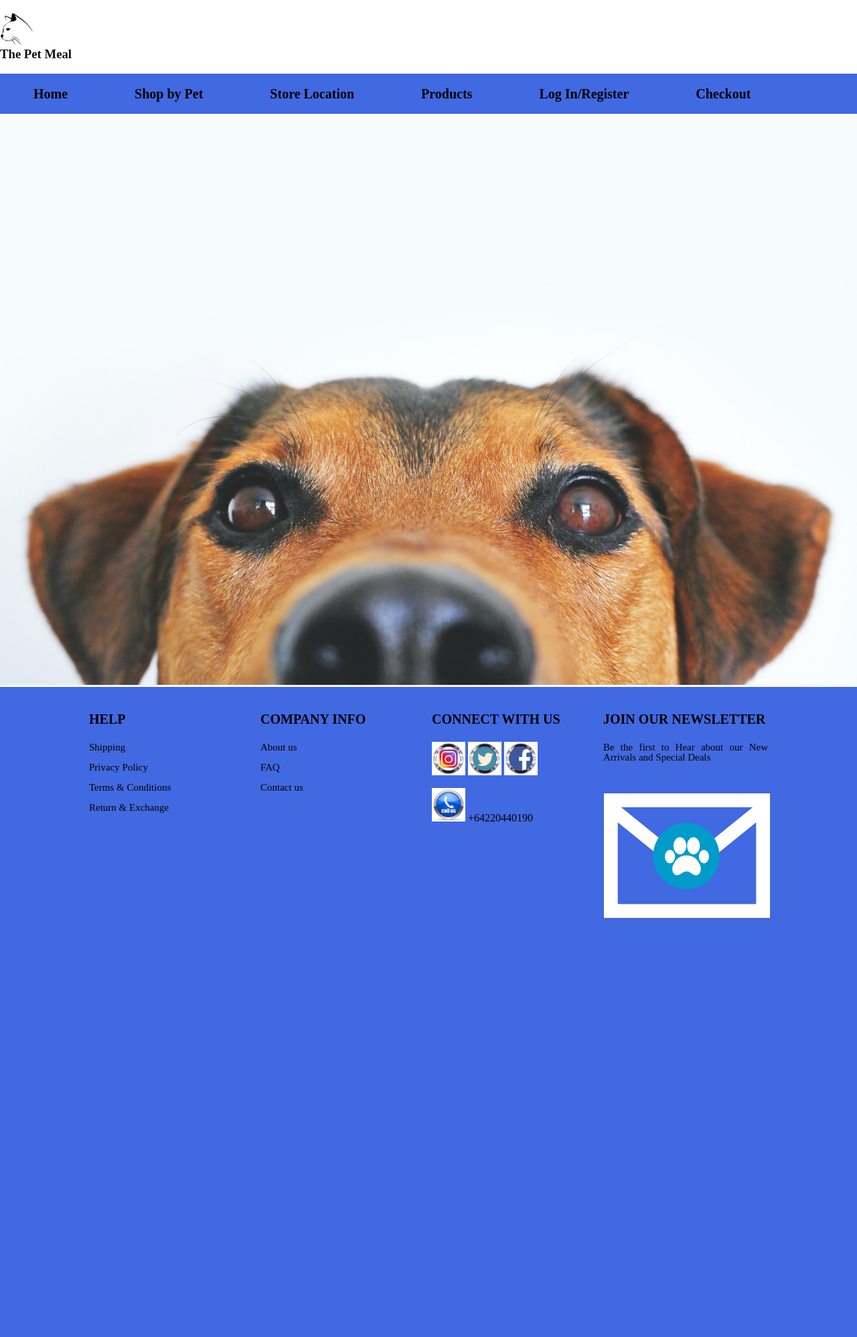
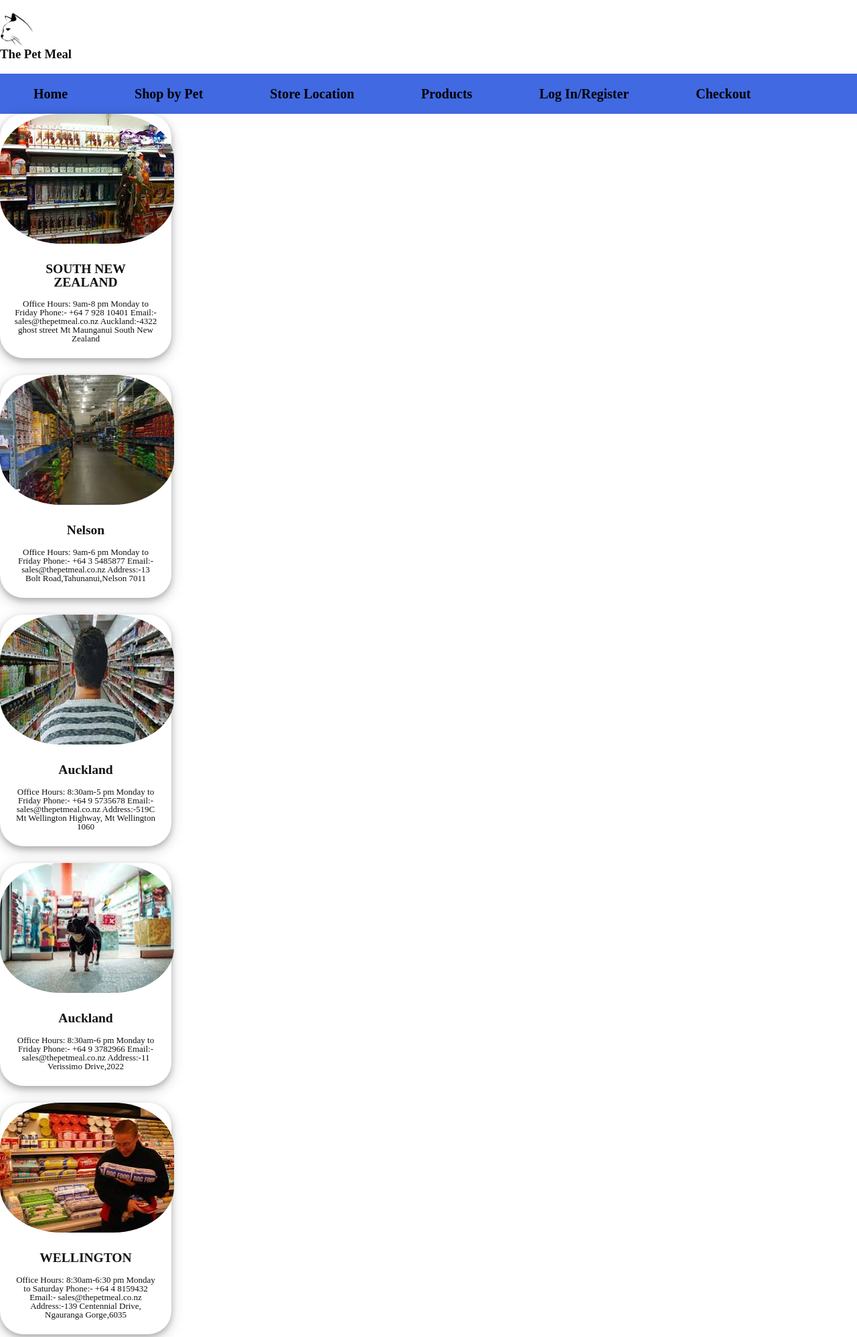
Before and after one commit to dass10/HTCS5606_casestudy1, a PHP site: page /storelocation.html in a window 1280 px wide. Shown: the top 1997 px of the page at 67% size. Before the commit the page ends 1371 px from the top, so only its background shows below. Run offline with PHP 8.4, Linux system fonts and the light colour scheme.

Commit message:
have put polaroid images with text,still need to allign them side by side

```diff
--- a/CSS/style.css
+++ b/CSS/style.css
@@ -24,6 +24,25 @@ body{
     text-align: left;
 }
 
+#page3 #header img{
+    border-radius: 35%;
+}
+
+#page3 div.polaroid {
+    width: 20%;
+    background-color: white;
+    font-family: "Bookman Old Style";
+    font-size: small;
+    box-shadow: 0 4px 8px 0 rgba(0, 0, 0, 0.2), 0 6px 20px 0 rgba(0, 0, 0, 0.19);
+    margin-bottom: 25px;
+    border-radius: 35px;
+}
+
+
+div.container {
+    text-align: center;
+    padding: 10px 20px;
+}
 
 .form-box{
     width: 580px;
--- a/index.html
+++ b/index.html
@@ -36,7 +36,7 @@
 </div>
 <div id="main">
 
-<div id ="animation">
+<div id ="border box">
     New Zealand's No.1 Pet Food online Service With 3 Years of Experience.The Pet Meal across NZ has over 3 years of experience in providing  pet food.
     We are the No.1 online store for frozen,Wet and Dry dog and cat food,also offering a wide range of great quality pet food for Fish,Chicken,reptiles and small Animals.
     from market leader manufacturers.<br><br>
--- a/storelocation.html
+++ b/storelocation.html
@@ -6,7 +6,7 @@
     <link rel="stylesheet" href="CSS/style.css">
     <script src="JS/script.js"></script>
 </head>
-<body>
+<body id="page3">
 <!--This is my homework today-->
 <div id="header">
     <h3><img src="image/logo.png" height="50" width="50"/><br>
@@ -23,12 +23,88 @@
         </ul>
     </div>
 
+        <div class="polaroid">
+            <img src="image/store1.jpg" height="194" width="260"/>
+            <div class="container">
+        <p><h2>SOUTH NEW ZEALAND</h2>
+        Office Hours: 9am-8 pm Monday to Friday
+        Phone:- +64 7 928 10401
+        Email:- sales@thepetmeal.co.nz
+        Auckland:-4322 ghost street
+        Mt Maunganui South
+            New Zealand</p>
+    </div>
+    </div>
+
+        <div class="polaroid">
+            <div class="column">
+                <img src="image/store2.jpg" height="194" width="260"/></div>
+            <div class="container">
+                <p><h2>Nelson</h2>
+                 Office Hours: 9am-6 pm Monday to Friday
+                Phone:- +64 3 5485877
+                Email:- sales@thepetmeal.co.nz
+                Address:-13 Bolt Road,Tahunanui,Nelson
+                7011
+        </p>
+</div>
+</div>
+    <div class="polaroid">
+        <div class="column">
+                <img src="image/store 3.jpg" height="194" width="260"/></div>
+                <div class="container">
+                <p><h2>Auckland</h2>
+                Office Hours: 8:30am-5 pm Monday to Friday
+                 Phone:- +64 9 5735678
+                Email:- sales@thepetmeal.co.nz
+                Address:-519C Mt Wellington Highway, Mt
+                Wellington 1060</p>
+        </div>
+    </div>
+
+
+    <div class="polaroid">
+            <div class="column">
+            <img src="image/store4.jpg" height="194" width="260"/></div>
+            <div class="container">
+            <p><h2>Auckland</h2>
+            Office Hours: 8:30am-6 pm Monday to Friday
+            Phone:- +64 9 3782966
+            Email:- sales@thepetmeal.co.nz
+            Address:-11 Verissimo Drive,2022
+            </p>
+        </div>
+    </div>
+
+    <div class="polaroid">
+        <div class="column">
+        <img src="image/store 5.jpg" height="194" width="260"/></div>
+        <div class="container">
+            <p><h2>WELLINGTON</h2>
+            Office Hours: 8:30am-6:30 pm Monday to Saturday
+            Phone:- +64 4 8159432
+            Email:- sales@thepetmeal.co.nz
+            Address:-139 Centennial Drive,
+            Ngauranga Gorge,6035</p>
+        </div>
+    </div>
+
+    <div class="polaroid">
+        <div class="column">
+        <img src="image/store6.jpg" height="194" width="260"/></div>
+            <div class="container">
+            <p><h2>CHRISTCHURCH</h2>
+            Office Hours: 8:30am-4:30 pm Monday to Friday
+            Phone:- +64 3 3360549
+            Email:- sales@thepetmeal.co.nz
+            Address:-119 Carmen Road,Hei Hei 80422 </p>
+        </div>
+    </div>
+
 </div>
 <div id="main">
     <div id="image">
         <img src="image/dg.jpg" height="100%" width="100%"/>
-
-    </div>
 
 
 </div>
```
Also changed, not shown: image/store 3.jpg (added), image/store 5.jpg (added), image/store1.jpg (added), image/store2.jpg (added), image/store4.jpg (added), image/store6.jpg (added).
